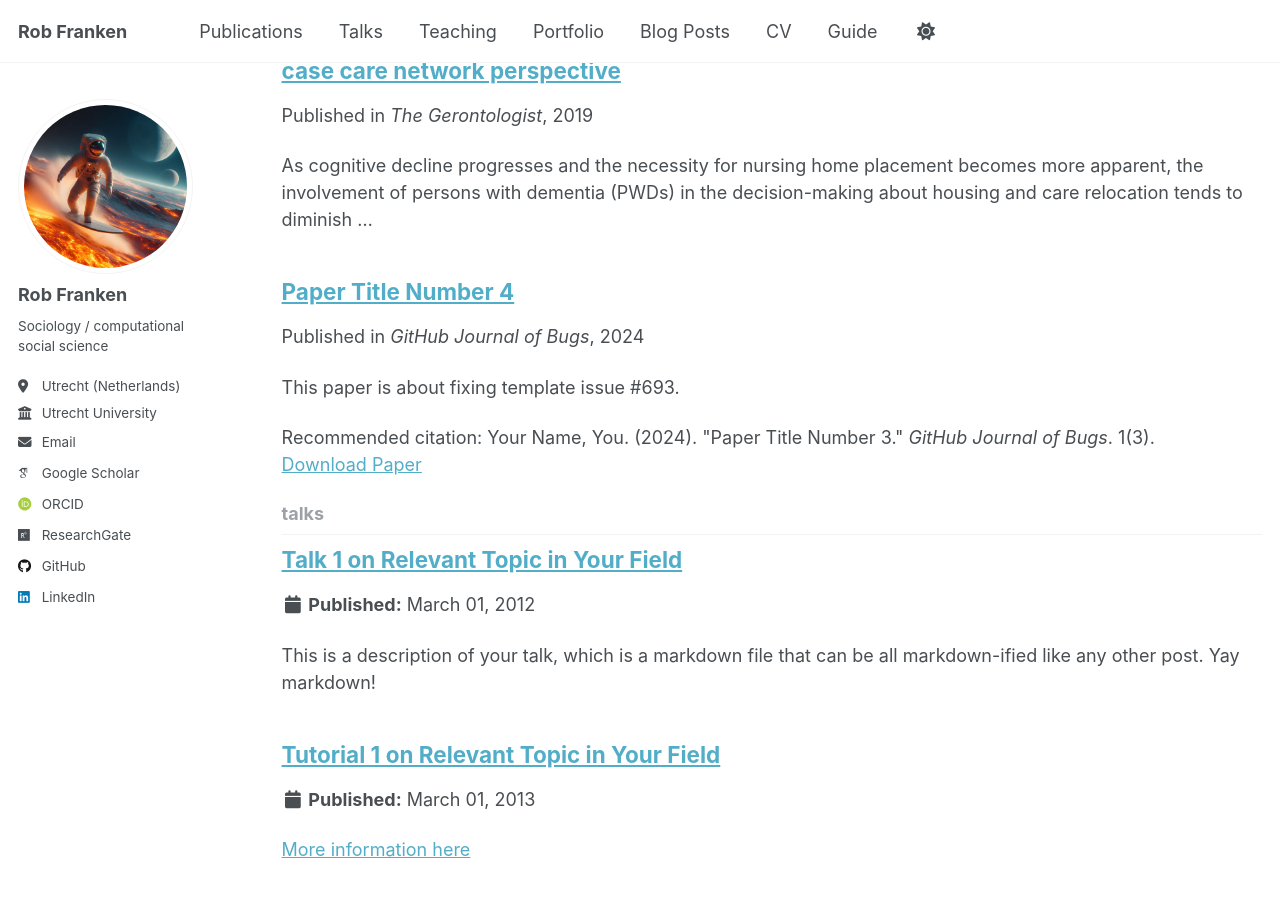
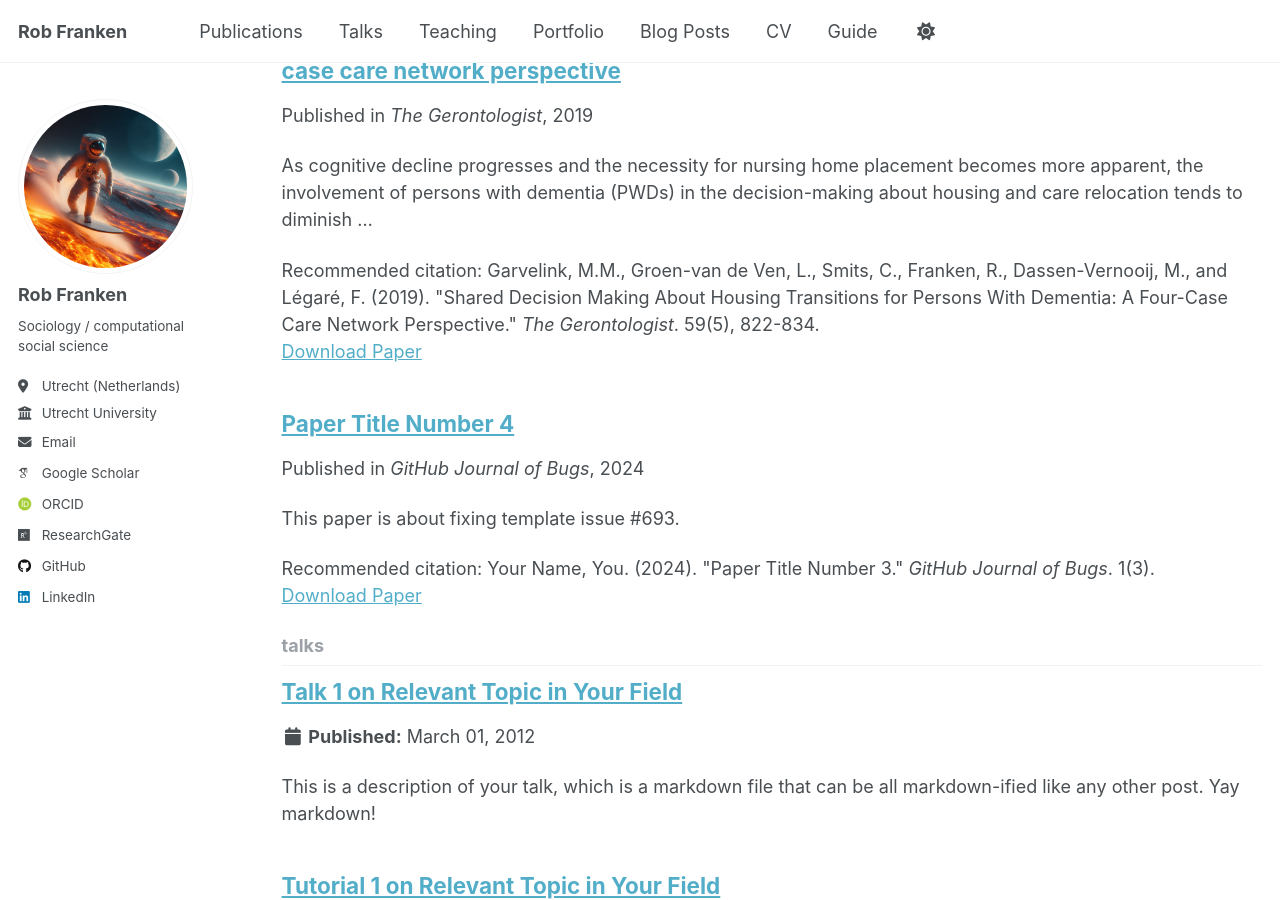
Before and after one commit to robfranken/robfranken.github.io, a Jekyll site: the page built from _pages/collection-archive.html, in a window 1280 px wide and 900 px high, scrolled down 1858 px. Built offline with Jekyll 4.4.1, drawn with Linux system fonts in a browser that asks for light colours; some web fonts are replaced.

Commit message:
update publication
new style

```diff
--- a/_publications/2019-shared-decision-making-gerontologist.md
+++ b/_publications/2019-shared-decision-making-gerontologist.md
@@ -5,6 +5,8 @@ collection: publications
 permalink: /publication/2019-shared-decision-making-gerontologist
 date: 2019-09-17
 venue: 'The Gerontologist'
+paperurl: http://robfranken.github.io/files/gny073.pdf'
+citation: 'Garvelink, M.M., Groen-van de Ven, L., Smits, C., Franken, R., Dassen-Vernooij, M., and Légaré, F. (2019). &quot;Shared Decision Making About Housing Transitions for Persons With Dementia: A Four-Case Care Network Perspective.&quot; <i>The Gerontologist</i>. 59(5), 822-834.'
 
 ---
 
```
Also changed, not shown: other parts of _publications/2019-shared-decision-making-gerontologist.md (+0 -6 lines).
